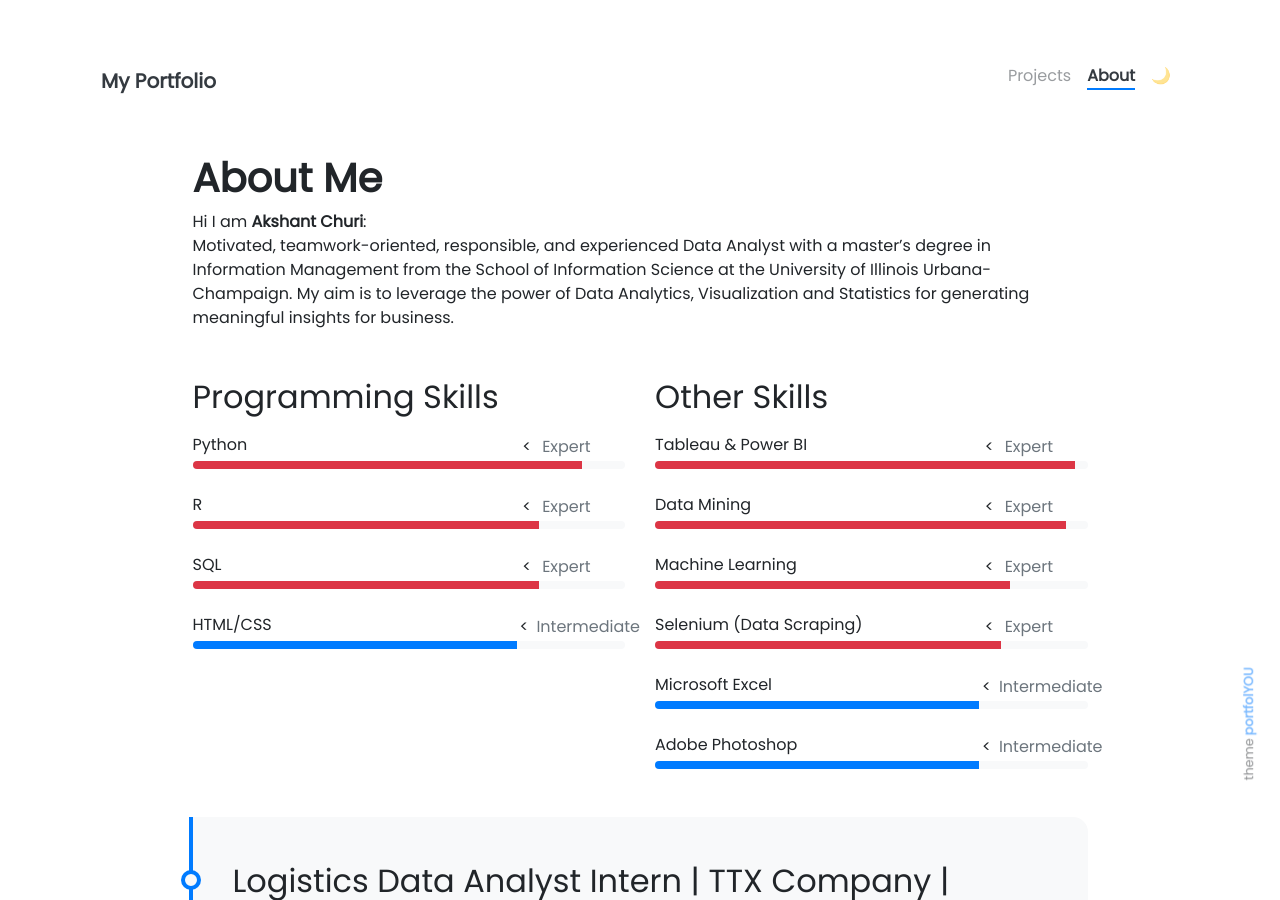
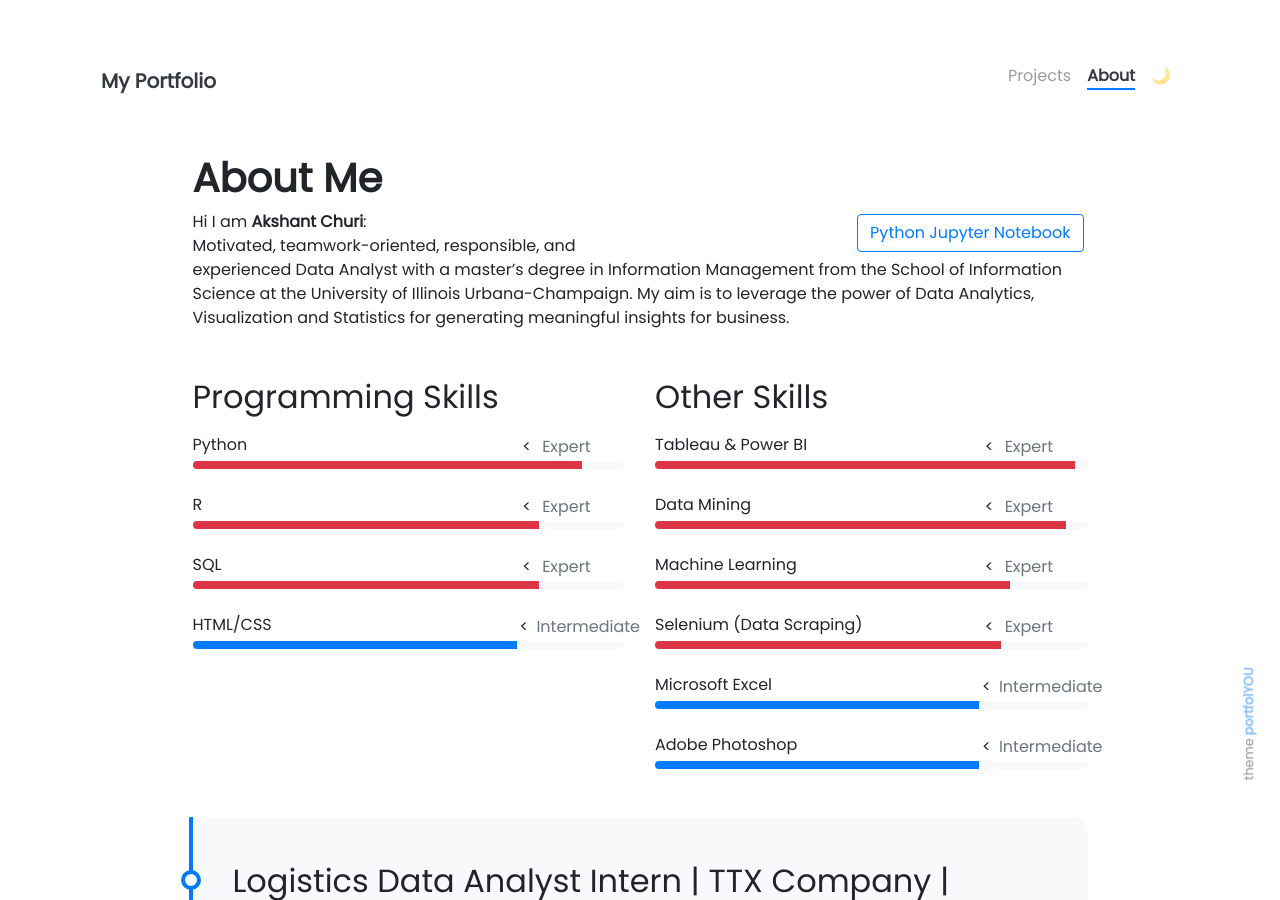
Before and after one commit to akshant10/akshant10.github.io, a Jekyll site: the page built from pages/about.md, in a window 1280 px wide and 900 px high. Built offline with Jekyll 4.4.1, drawn with Linux system fonts in a browser that asks for light colours; nearby versions of some CDN libraries.

Commit message:
Update about.md

```diff
--- a/pages/about.md
+++ b/pages/about.md
@@ -6,6 +6,10 @@ weight: 3
 ---
 
 # **About Me**
+
+<div class="right">
+{% include elements/button.html link="https://github.com/akshant10/akshant10.github.io/blob/8f1a16c9a7b18d162afb46b5caffa230f745969e/main%20analysis.ipynb" text="Python Jupyter Notebook" %}
+</div>
 
 Hi I am **{{ site.author.name }}**:<br>
 Motivated, teamwork-oriented, responsible, and experienced Data Analyst with a master’s degree in Information Management from the School of Information Science at the University of Illinois Urbana-Champaign. My aim is to leverage the power of Data Analytics, Visualization and Statistics for generating meaningful insights for business.
```
